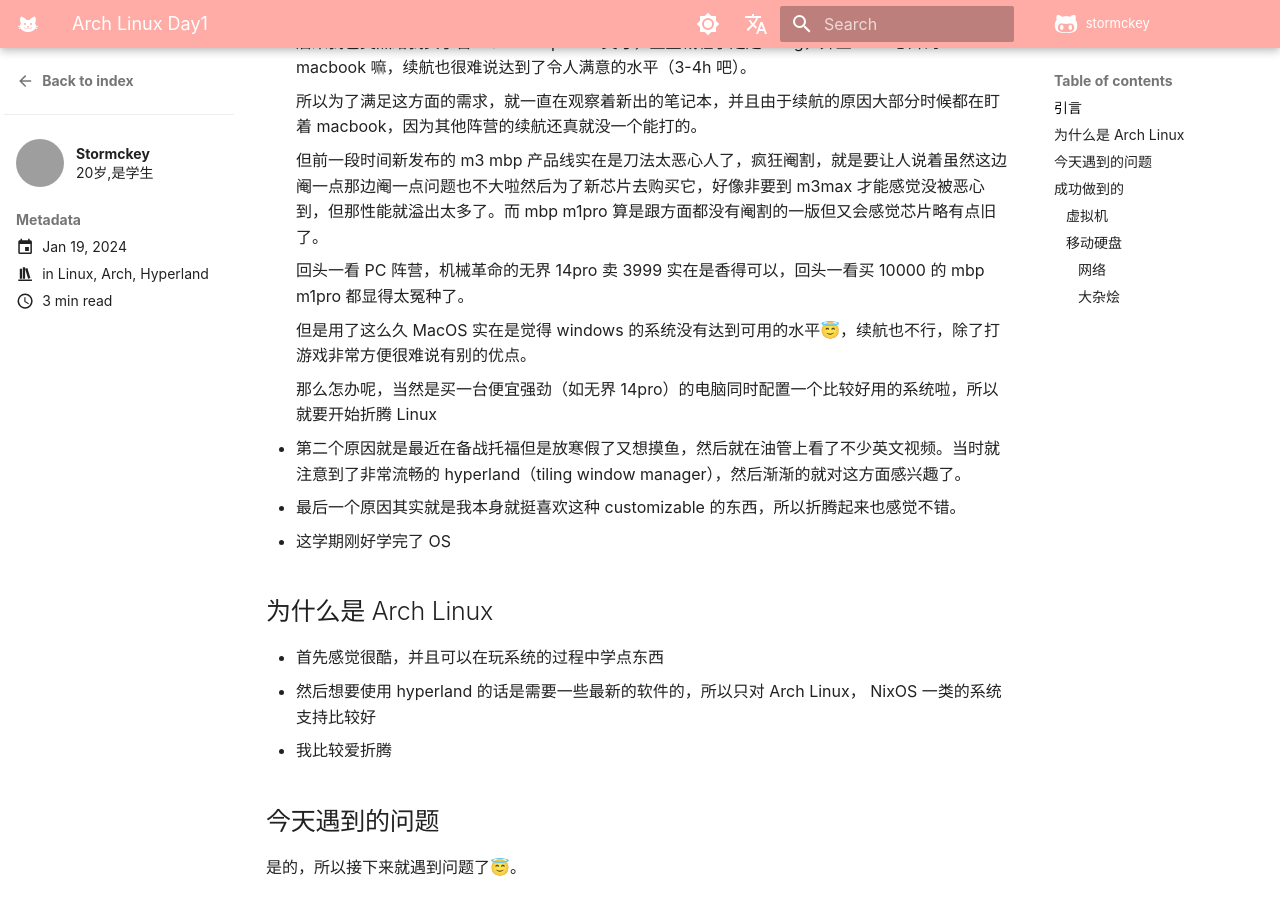
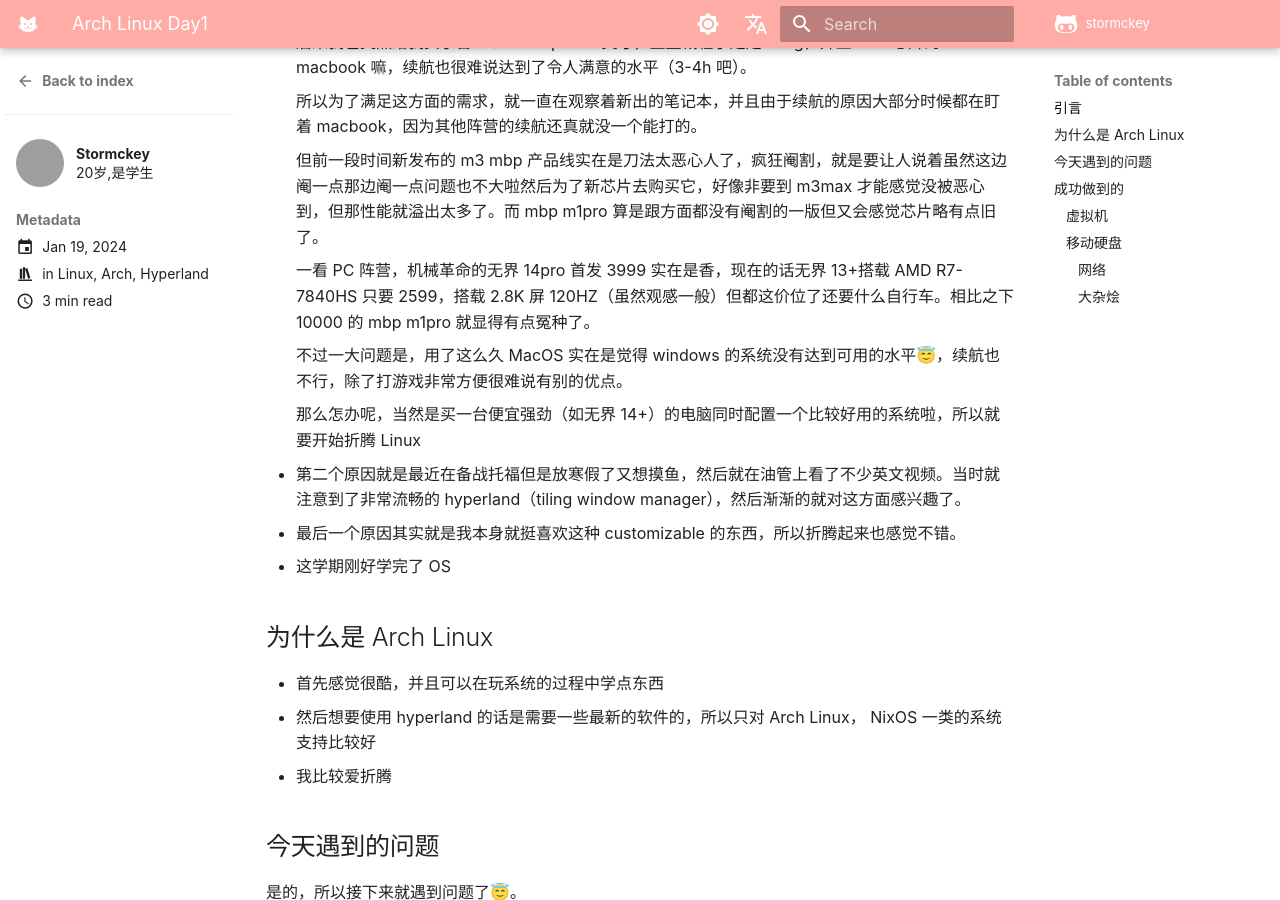
Before and after one commit to stormckey/stormckey.github.io, an MkDocs documentation site: the page built from docs/blog/posts/arch_day1.md, in a window 1280 px wide and 900 px high, scrolled down 507 px. Built offline with MkDocs 1.6.1 and Material for MkDocs 9.7.7, drawn with Linux system fonts in a browser that asks for light colours; some web fonts are replaced; comment, search, counter and statistics services are not loaded; a style sheet for code colours, icons or effects is not loaded; some of the changed text lies outside the part shown; grey boxes are pictures that could not be loaded.

Commit message:
correct some error

```diff
--- a/docs/blog/posts/arch_day1.md
+++ b/docs/blog/posts/arch_day1.md
@@ -29,11 +29,11 @@
 
     但前一段时间新发布的 m3 mbp 产品线实在是刀法太恶心人了，疯狂阉割，就是要让人说着虽然这边阉一点那边阉一点问题也不大啦然后为了新芯片去购买它，好像非要到 m3max 才能感觉没被恶心到，但那性能就溢出太多了。而 mbp m1pro 算是跟方面都没有阉割的一版但又会感觉芯片略有点旧了。
 
-    回头一看 PC 阵营，机械革命的无界 14pro 卖 3999 实在是香得可以，回头一看买 10000 的 mbp m1pro 都显得太冤种了。
+    一看 PC 阵营，机械革命的无界 14pro 首发 3999 实在是香，现在的话无界 13+搭载 AMD R7-7840HS 只要 2599，搭载 2.8K 屏 120HZ（虽然观感一般）但都这价位了还要什么自行车。相比之下 10000 的 mbp m1pro 就显得有点冤种了。
 
-    但是用了这么久 MacOS 实在是觉得 windows 的系统没有达到可用的水平😇，续航也不行，除了打游戏非常方便很难说有别的优点。
+    不过一大问题是，用了这么久 MacOS 实在是觉得 windows 的系统没有达到可用的水平😇，续航也不行，除了打游戏非常方便很难说有别的优点。
 
-    那么怎办呢，当然是买一台便宜强劲（如无界 14pro）的电脑同时配置一个比较好用的系统啦，所以就要开始折腾 Linux
+    那么怎办呢，当然是买一台便宜强劲（如无界 14+）的电脑同时配置一个比较好用的系统啦，所以就要开始折腾 Linux
 
 -   第二个原因就是最近在备战托福但是放寒假了又想摸鱼，然后就在油管上看了不少英文视频。当时就注意到了非常流畅的 hyperland（tiling window manager），然后渐渐的就对这方面感兴趣了。
 -   最后一个原因其实就是我本身就挺喜欢这种 customizable 的东西，所以折腾起来也感觉不错。
@@ -69,13 +69,15 @@
 
 但是虚拟机上在太卡了，于是我一转移动硬盘，虽然说 90 块的小硬盘盒最高读写速度也就 1GBps 左右，但是也将将够用了。
 
-有几步可能要注意的，开始安装之前可以换源，虽然我没换。
+有几步可能要注意的：
+
+开始安装之前可以换源，虽然我没换。
 
 无线网的话要用`iwctl`先联网，可以用`baidu.com`测试
 
 然后可以设置`http_proxy https_proxy all_proxy`等环境变量到同一局域网下允许局域网连接的梯子的对应端口，就可以走代理了。
 
-接下来都是常规设置，注意`profile`中`window`要选择`hyperland`
+接下来都是常规设置，`profile`中`window`我选择的是`hyperland`
 
 如果开始安装了之后卡在了某一步 reflector 一类的话，可以试试在安装之前输入
 
```
